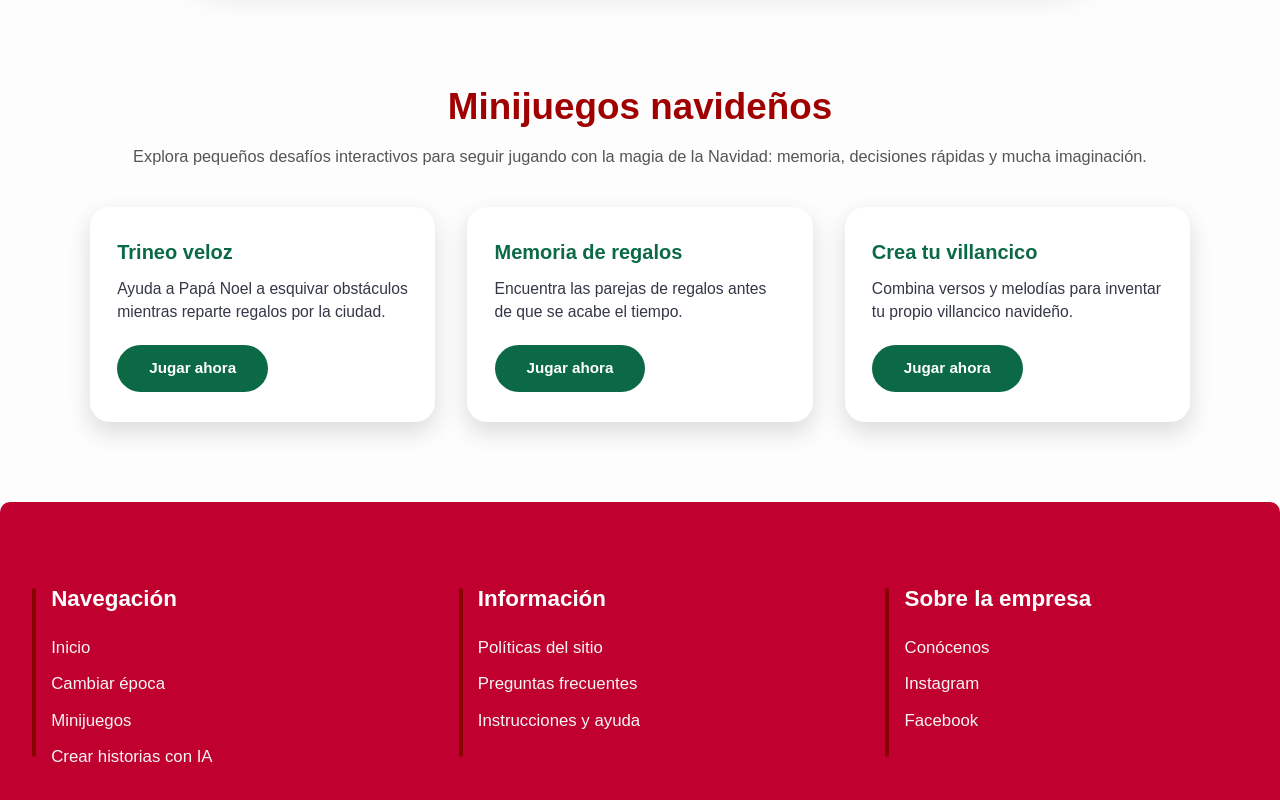
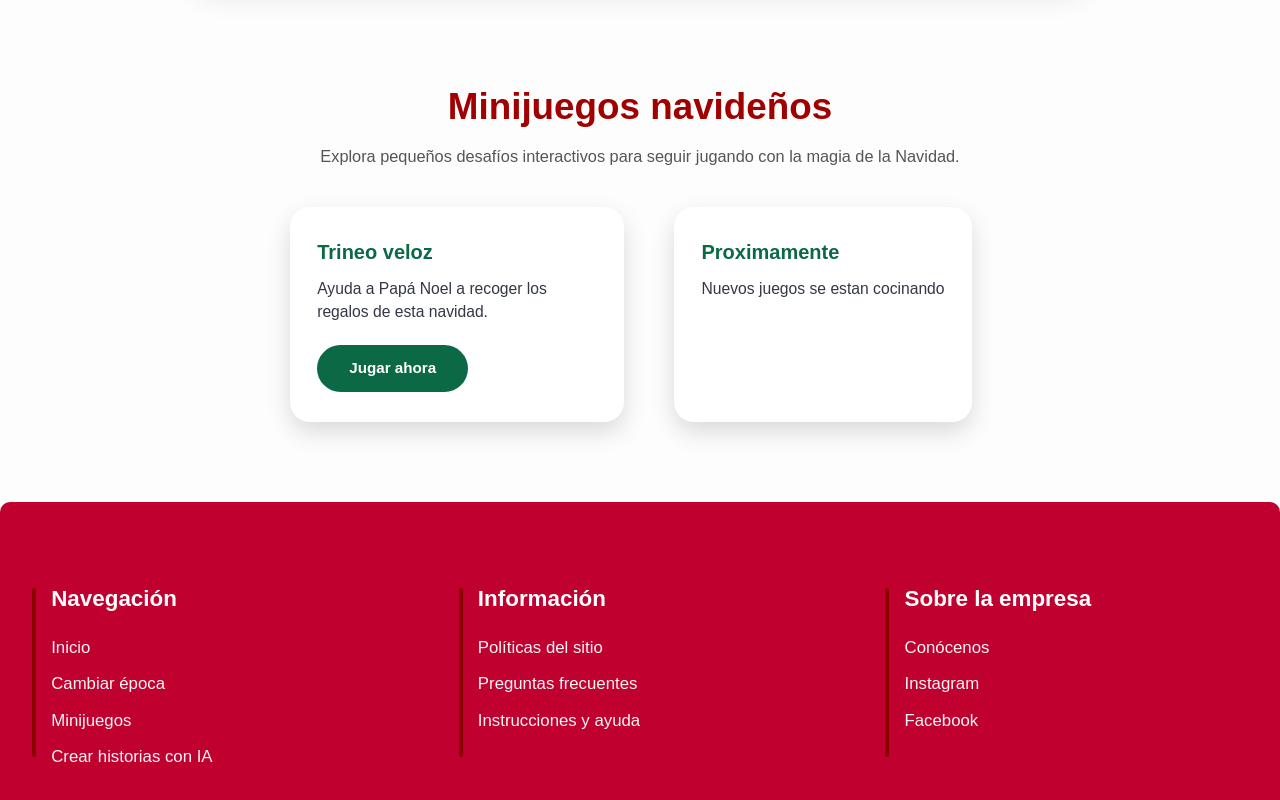
Before and after one commit to Hozu08/Dynamic-Events, a React (Vite) app in the folder dynamic-events/: page / in a window 1280 px wide. Shown: the part 2090-2890 px from the top of the page. Built offline with nearby package versions, Linux system fonts and the light colour scheme.

Commit message:
Se modifican las cards de los minijuegos del home

```diff
--- a/dynamic-events/src/components/ChristmasLanding.jsx
+++ b/dynamic-events/src/components/ChristmasLanding.jsx
@@ -455,7 +455,7 @@ export function ChristmasLanding({ onNavigateToChat, onNavigateToCreateHistory,
                 relato único y especial.<br /><br />
                 Tu historia te está esperando.
               </p>
-              <a href="#" className="carta-btn" onClick={(e) => { e.preventDefault(); goToChat(); }}>
+              <a href="#" className="carta-btn" onClick={(e) => { e.preventDefault(); if (onNavigateToCreateHistory) onNavigateToCreateHistory(); }}>
                 Crear ahora
               </a>
             </div>
@@ -483,37 +483,23 @@ export function ChristmasLanding({ onNavigateToChat, onNavigateToCreateHistory,
           <h2 className="minijuegos-title">Minijuegos navideños</h2>
           <p className="minijuegos-desc">
             Explora pequeños desafíos interactivos para seguir jugando con la magia
-            de la Navidad: memoria, decisiones rápidas y mucha imaginación.
+            de la Navidad.
           </p>
           <div className="minijuegos-grid">
             <article className="mini-card">
               <h3 className="mini-name">Trineo veloz</h3>
               <p className="mini-text">
-                Ayuda a Papá Noel a esquivar obstáculos mientras reparte regalos por
-                la ciudad.
-              </p>
-              <a href="#" className="mini-btn" onClick={(e) => { e.preventDefault(); }}>
-                Jugar ahora
-              </a>
-            </article>
-            <article className="mini-card">
-              <h3 className="mini-name">Memoria de regalos</h3>
-              <p className="mini-text">
-                Encuentra las parejas de regalos antes de que se acabe el tiempo.
+                Ayuda a Papá Noel a recoger los regalos de esta navidad.
               </p>
               <a href="#" className="mini-btn" onClick={(e) => { e.preventDefault(); goToGame(); }}>
                 Jugar ahora
               </a>
             </article>
             <article className="mini-card">
-              <h3 className="mini-name">Crea tu villancico</h3>
+              <h3 className="mini-name">Proximamente</h3>
               <p className="mini-text">
-                Combina versos y melodías para inventar tu propio villancico
-                navideño.
+                Nuevos juegos se estan cocinando
               </p>
-              <a href="#" className="mini-btn" onClick={(e) => { e.preventDefault(); }}>
-                Jugar ahora
-              </a>
             </article>
           </div>
         </div>
--- a/dynamic-events/src/styles/ChristmasLanding.css
+++ b/dynamic-events/src/styles/ChristmasLanding.css
@@ -493,8 +493,11 @@ body {
 
 .minijuegos-grid {
   display: grid;
-  grid-template-columns: repeat(3, 1fr);
+  grid-template-columns: repeat(2, 1fr);
   gap: 2rem;
+  max-width: 700px;
+  margin: 0 auto;
+  justify-items: center;
 }
 
 .mini-card {
@@ -738,6 +741,8 @@ body {
 
   .minijuegos-grid {
     grid-template-columns: repeat(2, 1fr);
+    max-width: 700px;
+    margin: 0 auto;
   }
 
   .footer-container {
@@ -834,6 +839,8 @@ body {
   /* Minijuegos responsive */
   .minijuegos-grid {
     grid-template-columns: 1fr;
+    max-width: 100%;
+    margin: 0 auto;
   }
 
 
```
